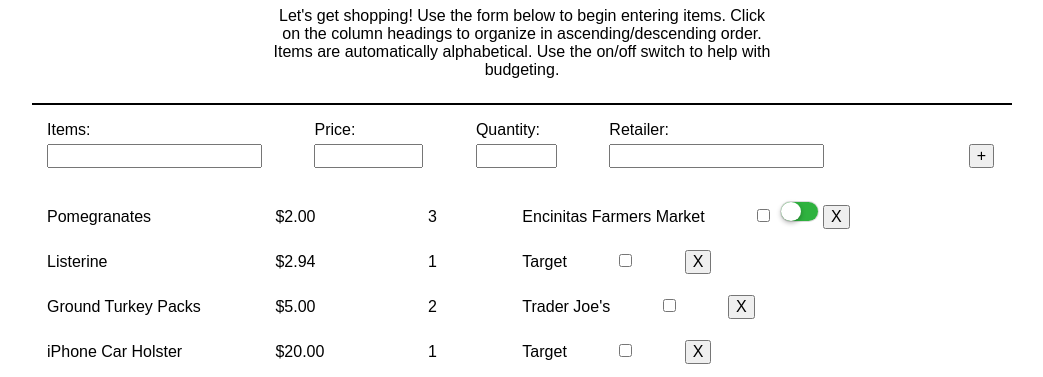
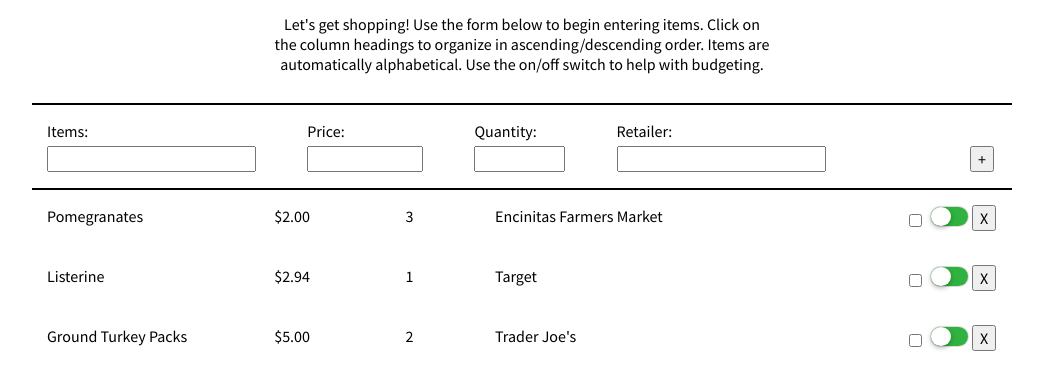
Before and after one commit to mailelucks/shop-smart-app, a plain HTML site: page index.html in a window 1280 px wide. Shown: the part 147-524 px from the top of the page, without its empty margins (118-1161 px from the left). Drawn offline with nearby package versions, Linux system fonts and the light colour scheme.

Commit message:
Wrapping up the look of the app

```diff
--- a/css/style.css
+++ b/css/style.css
@@ -12,6 +12,7 @@ header h1 {
 }
 header h1 span {
 	color: green;
+	font-family: 'Lobster', cursive;
 }
 header p {
 	font-style: 2em;
@@ -23,10 +24,17 @@ header p {
 	margin: 0 auto;
 }
 /*BODY*/
+body {
+	font-family: 'Source Sans Pro', sans-serif;;
+}
+section {
+	display:block;
+}
 
 /*LIST INPUTS*/
 section.list-form {
 	border-top: 2px solid black;
+	border-bottom: 2px solid black;
 	text-align: left;
 }
 .list-form ul {
@@ -54,32 +62,51 @@ input {
 	position: absolute;
 }
 /*SHOPPING LIST*/
+.item {
+	display: block;
+	position: relative;
+	width: 100%;
+	height: 60px;
+}
 .shop-list ul {
-	display: block;
+	display: inline-block;
 	text-align: left;
 	padding: 0 15px;
+	float: left;
 }
-.shop-list ul li {
+.shop-list ul.item-details li, .shop-list ul.options li {
 	list-style: none;
 	display: inline-block;
-	margin-right:3em;
 	text-align: justify;
 }
-.shop-list ul li:first-child {
-	width: 176px;
+.shop-list ul.item-details {
+	margin-right:3em;
 }
-.shop-list ul li:nth-child(2) {
-	width: 100px;
+.shop-list ul.item-details li:first-child {
+	width: 14em;
 }
-.shop-list ul li:nth-child(3) {
-	width: 42px;
+.shop-list ul.item-details li:nth-child(2) {
+	width: 8em;
 }
-/*TOGGLE*/
+.shop-list ul.item-details li:nth-child(3) {
+	width: 5.4em;
+}
+
+/*OPTIONS*/
+.shop-list ul.options {
+	position: absolute;
+	right:0;
+	padding-right: 2.5em;
+}
 li.options {
 	margin-right: 0!important;
 }
 li.check {
 	width: 18px!important;
+	cursor: pointer;
+}
+input[type="checkbox"] {
+	cursor: pointer;
 }
 .toggle {
   position: absolute;
@@ -128,6 +155,12 @@ input.toggle-round:checked + label:before {
 input.toggle-round:checked + label:after {
   margin-left: 17px;
 }
+li.delete input {
+	margin-top: 0!important;
+    top: -1px;
+    position: absolute;
+}
+
 /*TOTAL*/
 section.total {
 	border-top: 2px solid black;
--- a/index.html
+++ b/index.html
@@ -4,6 +4,7 @@
 	<meta charset="UTF-8">
 	<title>Shop Smart App</title>
 	<link rel="stylesheet" href="css/normalize.css">
+	<link href='https://fonts.googleapis.com/css?family=Source+Sans+Pro|Lobster' rel='stylesheet' type='text/css'>
 	<link rel="stylesheet" href="https://maxcdn.bootstrapcdn.com/font-awesome/4.4.0/css/font-awesome.min.css">
 	<link rel="stylesheet" href="css/style.css">
 	<script src="js/scripts.js"></script>
@@ -27,46 +28,86 @@
 		</form>
 	</section>
 	<section class="shop-list container">
-		<ul>
+		<div class="item">
+			<ul class="item-details">
 				<li>Pomegranates</li>
 				<li>$2.00</li>
 				<li>3</li>
 				<li>Encinitas Farmers Market</li>
-			<li class="check options">
-				<input type="checkbox" name="checked" value="true">
+			</ul>
+			<ul class="options">
+				<li class="check">
+					<input class="check" type="checkbox" name="checked">
 				</li>
-			<li class="switch options">
-					<input id="toggle-1" class="toggle toggle-round" type="checkbox" value="on">
+				<li class="switch">
+						<input id="toggle-1" class="toggle toggle-round" type="checkbox">
 						<label for="toggle-1"></label>
 				</li>
-			<li class="options">
+				<li class="delete">
 					<input type="button" name="delete" value="X">
 				</li>
 			</ul>
-		<ul>
+		</div>
+		<div class="item">
+			<ul class="item-details">
 				<li>Listerine</li>
 				<li>$2.94</li>
 				<li>1</li>
 				<li>Target</li>
-			<li><input type="checkbox" name="checked" value="off"></li>
-			<li><input type="button" name="delete" value="X"></li>
 			</ul>
-		<ul>
+			<ul class="options">
+				<li class="check">
+					<input type="checkbox" name="checked">
+				</li>
+				<li class="switch">
+						<input id="toggle-1" class="toggle toggle-round" type="checkbox">
+						<label for="toggle-1"></label>
+				</li>
+				<li class="delete">
+					<input type="button" name="delete" value="X">
+				</li>
+			</ul>
+		</div>
+		<div class="item">
+			<ul class="item-details">
 				<li>Ground Turkey Packs</li>
 				<li>$5.00</li>
 				<li>2</li>
 				<li>Trader Joe's</li>
-			<li><input type="checkbox" name="checked" value="off"></li>
-			<li><input type="button" name="delete" value="X"></li>
 			</ul>
-		<ul>
+			<ul class="options">
+				<li class="check">
+					<input type="checkbox" name="checked">
+				</li>
+				<li class="switch">
+						<input id="toggle-1" class="toggle toggle-round" type="checkbox">
+						<label for="toggle-1"></label>
+				</li>
+				<li class="delete">
+					<input type="button" name="delete" value="X">
+				</li>
+			</ul>
+		</div>
+		<div class="item">
+			<ul class="item-details">
 				<li>iPhone Car Holster</li>
 				<li>$20.00</li>
 				<li>1</li>
 				<li>Target</li>
-			<li><input type="checkbox" name="checked" value="off"></li>
-			<li><input type="button" name="delete" value="X"></li>
 			</ul>
+			<ul class="options">
+				<li class="check">
+					<input type="checkbox" name="checked">
+				</li>
+				<li class="switch">
+						<input id="toggle-1" class="toggle toggle-round" type="checkbox">
+						<label for="toggle-1"></label>
+				</li>
+				<li class="delete">
+					<input type="button" name="delete" value="X">
+				</li>
+			</ul>
+		</div>
 	</section>
 	<section class="total container">
 		<h1>TOTAL: $26.00</h1>
```
Lines whose indentation alone changed are shown as unchanged.
